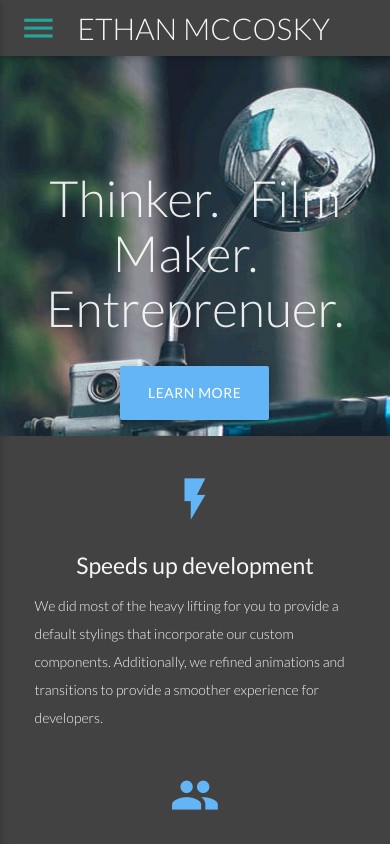
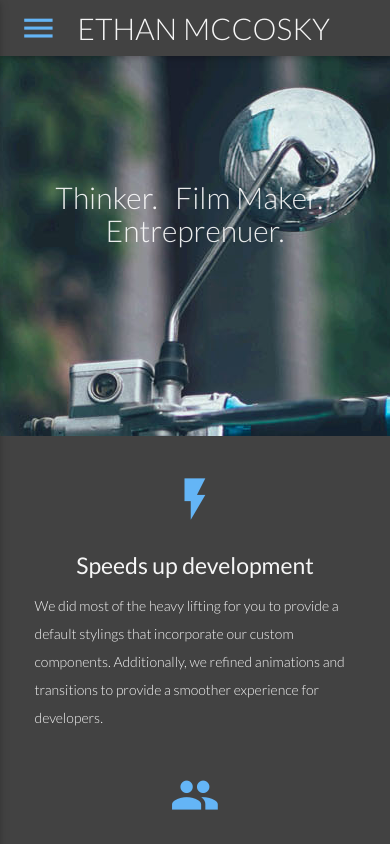
Before and after one commit to emccosky/emccosky.github.io, a plain HTML site: page index.html in a window 390 px wide. Shown: the top 844 px of the page. Drawn offline with nearby package versions, Linux system fonts and the light colour scheme.

Commit message:
Navbar updates

```diff
--- a/css/style.css
+++ b/css/style.css
@@ -83,3 +83,7 @@ footer.page-footer {
 .lato {
 	font-family: "Lato", sans-serif;
 }
+
+nav .transparent-bg {
+    backface-visibility: hidden !important;
+}
--- a/index.html
+++ b/index.html
@@ -3,7 +3,7 @@
 <head>
   <meta http-equiv="Content-Type" content="text/html; charset=UTF-8"/>
   <meta name="viewport" content="width=device-width, initial-scale=1, maximum-scale=1.0, user-scalable=no"/>
-  <title>Parallax Template - Materialize</title>
+  <title>Ethan McCosky</title>
 
   <!-- CSS  -->
   <link href="https://fonts.googleapis.com/icon?family=Material+Icons" rel="stylesheet">
@@ -12,6 +12,7 @@
   <link href="css/style.css" type="text/css" rel="stylesheet" media="screen,projection"/>
 </head>
 <body class="grey darken-3 lato">
+    <div class="navbar-fixed">
       <nav class="grey darken-3" role="navigation">
         <div class="nav-wrapper container">
           <a id="logo-container" href="#" class="lato-header grey-text text-lighten-4">ETHAN MCCOSKY</a>
@@ -22,18 +23,15 @@
           <ul id="nav-mobile" class="side-nav">
             <li><a href="#">Navbar Link</a></li>
           </ul>
-      <a href="#" data-activates="nav-mobile" class="button-collapse"><i class="material-icons">menu</i></a>
+          <a href="#" data-activates="nav-mobile" class="button-collapse blue-text text-lighten-2"><i class="material-icons">menu</i></a>
         </div>
       </nav>
-
+    </div>
   <div id="index-banner" class="parallax-container">
     <div class="section no-pad-bot">
-      <div class="container" style="padding-top: 90px;">
+      <div class="container" style="padding-top: 100px;">
         <div class="row center">
-          <h5 class="header col s12 light lato" style="font-size: 50px;">Thinker. &nbsp Film Maker. &nbsp Entreprenuer.</h5>
-        </div>
-        <div class="row center">
-          <a href="#" id="download-button" class="btn-large waves-effect waves-light blue lighten-2">Learn More</a>
+          <h5 class="header col s12 light lato" style="font-size: 30px;">Thinker. &nbsp Film Maker. &nbsp Entreprenuer.</h5>
         </div>
       </div>
     </div>
```
Lines whose indentation alone changed are shown as unchanged.
